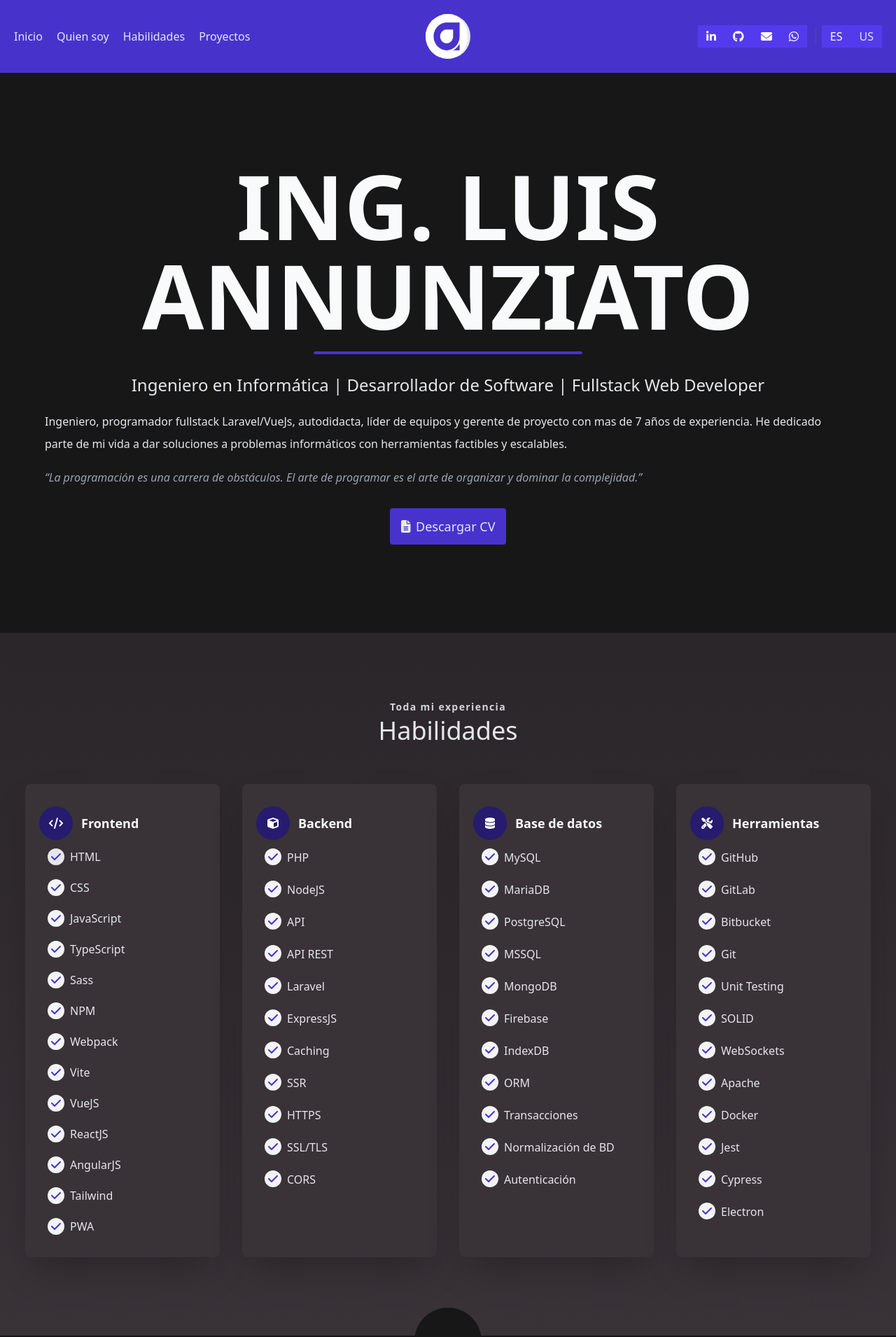
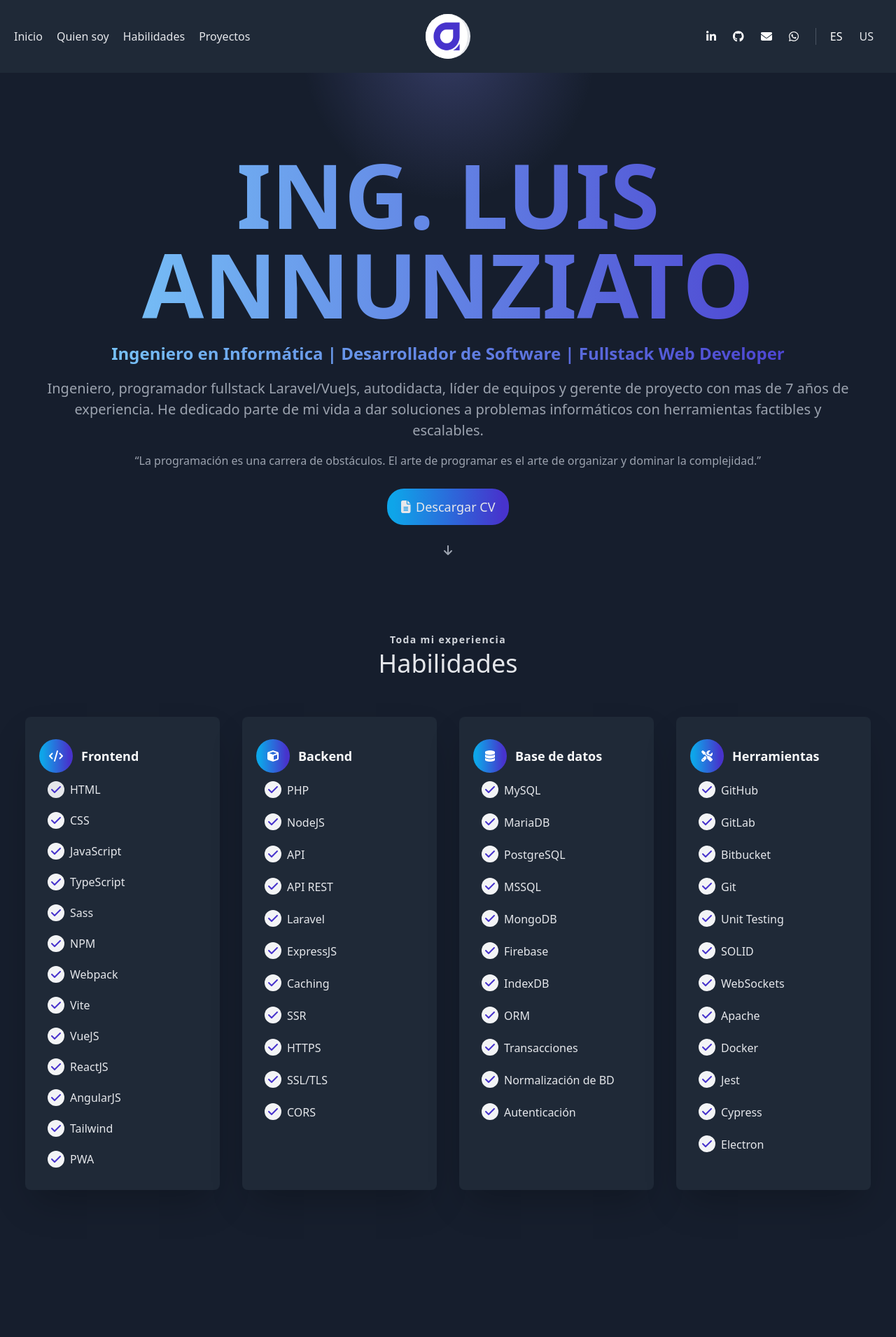
Before and after one commit to luisb0992/portfolio, a Vue app: page / in a window 1280 px wide. Shown: the top 1910 px of the page at 70% size. Built offline with nearby package versions, Linux system fonts and the light colour scheme.

Commit message:
feat: :art: Nuevo diseño y colores
Agregando nuevo diseño de colores para toda la landing

New design

```diff
--- a/package.json
+++ b/package.json
@@ -21,7 +21,7 @@
     "@vitejs/plugin-vue": "2.2.0",
     "autoprefixer": "10.4.2",
     "postcss": "8.4.7",
-    "tailwindcss": "3.0.23",
+    "tailwindcss": "3.3.3",
     "typescript": "4.5.4",
     "vite": "2.8.0",
     "vue-tsc": "0.29.8"
--- a/src/assets/css/tailwind.css
+++ b/src/assets/css/tailwind.css
@@ -1,3 +1,16 @@
 @tailwind base;
 @tailwind components;
 @tailwind utilities;
+
+.gdend {
+	background: radial-gradient(ellipse at center, #797ee199 0%, transparent 70%);
+	background-color: rgba(0, 0, 0, 0);
+	background-position-x: 0%;
+	background-position-y: 0%;
+	background-repeat: repeat;
+	background-attachment: scroll;
+	background-image: radial-gradient(rgba(121, 126, 225, 0.6) 0%, transparent 70%);
+	background-size: auto;
+	background-origin: padding-box;
+	background-clip: border-box;
+}
--- a/src/components/Header.vue
+++ b/src/components/Header.vue
@@ -32,29 +32,29 @@
 </script>
 
 <template>
-	<header class="bg-personal-gray-1 sticky top-0 z-[1]">
+	<header class="bg-personal-dark-gray-blue-1 sticky top-0 z-[1]">
 		<div class="container mx-auto flex flex-wrap p-5 flex-col md:flex-row items-center text-gray-200">
 			<nav class="flex lg:w-2/5 flex-wrap items-center text-sm sm:text-base md:ml-auto py-2 justify-center sm:justify-start gap-3 sm:gap-0">
 				<a
-					class="mr-5 hover:text-gray-300 transition-all duration-300"
+					class="mr-5 hover:text-sky-300 transition-all duration-300"
 					href="javascript:void(0)"
 					@click="toScroll('home')">
 					{{ trans('home') }}
 				</a>
 				<a
-					class="mr-5 hover:text-gray-300 transition-all duration-300"
+					class="mr-5 hover:text-sky-300 transition-all duration-300"
 					href="javascript:void(0)"
 					@click="toScroll('whoiam')">
 					{{ trans('whoiam') }}
 				</a>
 				<a
-					class="mr-5 hover:text-gray-300 transition-all duration-300"
+					class="mr-5 hover:text-sky-300 transition-all duration-300"
 					href="javascript:void(0)"
 					@click="toScroll('skills')">
 					{{ trans('skills') }}
 				</a>
 				<a
-					class="hover:text-gray-300 transition-all duration-300"
+					class="hover:text-sky-300 transition-all duration-300"
 					href="javascript:void(0)"
 					@click="toScroll('projects')">
 					{{ trans('projects') }}
@@ -71,41 +71,41 @@
 					:href="RRSS.linkedin"
 					target="_blank"
 					aria-label="Linkedin"
-					class="inline-flex items-center text-base bg-personal-gray-2 text-white hover:bg-gray-700 px-3 py-2 mt-4 md:mt-0 transition-all duration-300">
+					class="inline-flex items-center text-base bg-personal-dark-gray-blue-1 text-white hover:bg-gray-700 px-3 py-2 mt-4 md:mt-0 transition-all duration-300">
 					<font-awesome-icon icon="fa-brands fa-linkedin-in" />
 				</a>
 				<a
 					:href="RRSS.github"
 					target="_blank"
 					aria-label="Github"
-					class="inline-flex items-center text-base bg-personal-gray-2 text-white hover:bg-gray-700 px-3 py-2 mt-4 md:mt-0 transition-all duration-300">
+					class="inline-flex items-center text-base bg-personal-dark-gray-blue-1 text-white hover:bg-gray-700 px-3 py-2 mt-4 md:mt-0 transition-all duration-300">
 					<font-awesome-icon icon="fa-brands fa-github" />
 				</a>
 				<a
 					:href="'mailto:' + RRSS.emailOne"
 					target="_blank"
 					aria-label="Email"
-					class="inline-flex items-center text-base bg-personal-gray-2 text-white hover:bg-gray-700 px-3 py-2 mt-4 md:mt-0 transition-all duration-300">
+					class="inline-flex items-center text-base bg-personal-dark-gray-blue-1 text-white hover:bg-gray-700 px-3 py-2 mt-4 md:mt-0 transition-all duration-300">
 					<font-awesome-icon icon="fa-solid fa-envelope" />
 				</a>
 				<a
 					:href="RRSS.whatsapp"
 					target="_blank"
 					aria-label="Whatsapp"
-					class="inline-flex items-center text-base bg-personal-gray-2 text-white hover:bg-gray-700 px-3 py-2 mt-4 md:mt-0 transition-all duration-300">
+					class="inline-flex items-center text-base bg-personal-dark-gray-blue-1 text-white hover:bg-gray-700 px-3 py-2 mt-4 md:mt-0 transition-all duration-300">
 					<font-awesome-icon icon="fa-brands fa-whatsapp" />
 				</a>
 				<div class="border-r mx-2 border-gray-600 mt-4 lg:mt-0">&nbsp;</div>
 				<button
-					class="inline-flex items-center bg-personal-gray-2 border-0 py-1 px-3 text-base mt-4 md:mt-0 transition-all duration-300"
-					:class="es ? 'bg-gray-600 text-white hover:bg-gray-700' : ''"
+					class="inline-flex items-center bg-personal-dark-gray-blue-1 border-0 py-1 px-3 text-base mt-4 md:mt-0 transition-all duration-300"
+					:class="es ? 'bg-gray-600 text-white hover:bg-gray-700' : 'hover:bg-gray-700'"
 					@click="changeLanguaje()"
 					:disabled="es">
 					<span> {{ trans('spanish') }} </span>
 				</button>
 				<button
-					class="inline-flex items-center bg-personal-gray-2 border-0 py-1 px-3 text-base mt-4 md:mt-0 transition-all duration-300"
-					:class="!es ? 'bg-gray-600 text-white hover:bg-gray-700' : ''"
+					class="inline-flex items-center bg-personal-dark-gray-blue-1 border-0 py-1 px-3 text-base mt-4 md:mt-0 transition-all duration-300"
+					:class="!es ? 'bg-gray-600 text-white hover:bg-gray-700' : 'hover:bg-gray-700'"
 					@click="changeLanguaje()"
 					:disabled="!es">
 					<span> {{ trans('english') }} </span>
--- a/src/lang/es/app.ts
+++ b/src/lang/es/app.ts
@@ -76,8 +76,8 @@ const data: {} = {
 	transaction: 'Transacciones',
 	indexdb: 'IndexDB',
 	visitar: 'Visitar',
-	visitarSitio: 'Visitar sitio',
-	visitarRepo: 'Visitar respositorio',
+	visitarSitio: 'Sitio',
+	visitarRepo: 'Respositorio',
 	tools: 'Herramientas',
 	tool: 'Herramienta',
 	db_normalization: 'Normalización de BD',
--- a/src/lang/us/app.ts
+++ b/src/lang/us/app.ts
@@ -76,8 +76,8 @@ const data: {} = {
 	transaction: 'Transactions',
 	indexdb: 'IndexDB',
 	visitar: 'Visit',
-	visitarSitio: 'Visit website',
-	visitarRepo: 'Visit repository',
+	visitarSitio: 'Site',
+	visitarRepo: 'Repository',
 	tools: 'Tools',
 	tool: 'Tool',
 	db_normalization: 'Standardization of BD',
--- a/src/libs/fontawesome.ts
+++ b/src/libs/fontawesome.ts
@@ -5,10 +5,10 @@ import { library } from '@fortawesome/fontawesome-svg-core';
 import { FontAwesomeIcon } from '@fortawesome/vue-fontawesome';
 
 /* import specific icons */
-import { faUserSecret, faEnvelope, faFileLines, faCode, faCube, faDatabase, faScrewdriverWrench, faCheck } from '@fortawesome/free-solid-svg-icons';
+import { faUserSecret, faEnvelope, faFileLines, faCode, faCube, faDatabase, faScrewdriverWrench, faCheck, faArrowDown } from '@fortawesome/free-solid-svg-icons';
 import { faLinkedinIn, faGithub, faWhatsapp } from '@fortawesome/free-brands-svg-icons';
 
 /* add icons to the library */
-library.add(faUserSecret, faLinkedinIn, faEnvelope, faGithub, faWhatsapp, faFileLines, faCode, faCube, faDatabase, faScrewdriverWrench, faCheck);
+library.add(faUserSecret, faLinkedinIn, faEnvelope, faGithub, faWhatsapp, faFileLines, faCode, faCube, faDatabase, faScrewdriverWrench, faCheck, faArrowDown);
 
 export default FontAwesomeIcon;
--- a/src/view/partials/Skills.vue
+++ b/src/view/partials/Skills.vue
@@ -6,9 +6,9 @@
 
 <template>
 	<section
-		class="bg-gradient-to-t from-personal-brown-1 to-[#2b262a]"
+		class="bg-personal-dark-blue-1"
 		id="skills">
-		<div class="container px-5 py-24 mx-auto">
+		<div class="container px-5 pb-24 mx-auto">
 			<!-- header -->
 			<div class="flex flex-col text-center w-full mb-10">
 				<p class="text-sm text-gray-300 tracking-widest font-semibold mb-1">
@@ -24,9 +24,9 @@
 			<div class="flex flex-wrap">
 				<!-- frontend -->
 				<div class="p-4 lg:w-1/4 md:w-1/2 sm:w-1/2 w-full transition ease-in-out hover:-translate-y-1 hover:scale-105 duration-500">
-					<div class="flex rounded-lg h-full p-8 flex-col bg-personal-brown-1 shadow-2xl">
+					<div class="flex rounded-lg h-full p-8 flex-col bg-personal-dark-gray-blue-1 shadow-2xl">
 						<div class="flex items-center mb-3 -ml-3">
-							<div class="w-12 h-12 mr-3 inline-flex items-center justify-center rounded-full bg-personal-gray-3 text-white flex-shrink-0">
+							<div class="w-12 h-12 mr-3 inline-flex items-center justify-center rounded-full bg-gradient-to-r from-sky-500 from-10% to-personal-gray-1 to-90% text-white flex-shrink-0">
 								<font-awesome-icon icon="fa-solid fa-code" />
 							</div>
 							<h3 class="text-gray-50 text-lg font-semibold">
@@ -122,9 +122,9 @@
 
 				<!-- backend -->
 				<div class="p-4 lg:w-1/4 md:w-1/2 sm:w-1/2 w-full transition ease-in-out hover:-translate-y-1 hover:scale-105 duration-500">
-					<div class="flex rounded-lg h-full p-8 flex-col bg-personal-brown-1 shadow-2xl">
+					<div class="flex rounded-lg h-full p-8 flex-col bg-personal-dark-gray-blue-1 shadow-2xl">
 						<div class="flex items-center mb-3 -ml-3">
-							<div class="w-12 h-12 mr-3 inline-flex items-center justify-center rounded-full bg-personal-gray-3 text-white flex-shrink-0 font-extrabold">
+							<div class="w-12 h-12 mr-3 inline-flex items-center justify-center rounded-full bg-gradient-to-r from-sky-500 from-10% to-personal-gray-1 to-90% text-white flex-shrink-0 font-extrabold">
 								<font-awesome-icon icon="fa-solid fa-cube" />
 							</div>
 							<h2 class="text-gray-50 text-lg font-semibold">
@@ -228,9 +228,9 @@
 
 				<!-- Base de datos -->
 				<div class="p-4 lg:w-1/4 md:w-1/2 sm:w-1/2 w-full transition ease-in-out hover:-translate-y-1 hover:scale-105 duration-500">
-					<div class="flex rounded-lg h-full p-8 flex-col bg-personal-brown-1 shadow-2xl">
+					<div class="flex rounded-lg h-full p-8 flex-col bg-personal-dark-gray-blue-1 shadow-2xl">
 						<div class="flex items-center mb-3 -ml-3">
-							<div class="w-12 h-12 mr-3 inline-flex items-center justify-center rounded-full bg-personal-gray-3 text-white flex-shrink-0">
+							<div class="w-12 h-12 mr-3 inline-flex items-center justify-center rounded-full bg-gradient-to-r from-sky-500 from-10% to-personal-gray-1 to-90% text-white flex-shrink-0">
 								<font-awesome-icon icon="fa-solid fa-database" />
 							</div>
 							<h2 class="text-gray-50 text-lg font-semibold">
@@ -334,9 +334,9 @@
 
 				<!-- herramientas -->
 				<div class="p-4 lg:w-1/4 md:w-1/2 sm:w-1/2 w-full transition ease-in-out hover:-translate-y-1 hover:scale-105 duration-500">
-					<div class="flex rounded-lg h-full p-8 flex-col bg-personal-brown-1 shadow-2xl">
+					<div class="flex rounded-lg h-full p-8 flex-col bg-personal-dark-gray-blue-1 shadow-2xl">
 						<div class="flex items-center mb-3 -ml-3">
-							<div class="w-12 h-12 mr-3 inline-flex items-center justify-center rounded-full bg-personal-gray-3 text-white flex-shrink-0">
+							<div class="w-12 h-12 mr-3 inline-flex items-center justify-center rounded-full bg-gradient-to-r from-sky-500 from-10% to-personal-gray-1 to-90% text-white flex-shrink-0">
 								<font-awesome-icon icon="fa-solid fa-screwdriver-wrench" />
 							</div>
 							<h2 class="text-gray-50 text-lg font-semibold">
--- a/src/view/partials/Whoiam.vue
+++ b/src/view/partials/Whoiam.vue
@@ -6,28 +6,29 @@
 </script>
 <template>
 	<section
-		class="flex items-center justify-center py-20 md:py-0 bg-neutral-900 md:h-screen px-8 md:px-0"
+		class="flex items-center justify-center py-20 md:py-0 bg-personal-dark-blue-1 md:h-screen px-8 md:px-0 relative"
 		id="whoiam">
+		<div class="absolute top-0 -mt-40 sm:-mt-64 gdend py-52 w-full sm:w-1/3 opacity-50">&nbsp;</div>
 		<div class="container md:px-5 mx-auto">
 			<div class="flex flex-col md:flex-row w-full gap-20 items-center">
 				<div class="max-w-7xl mx-auto">
-					<h1 class="text-center text-4xl sm:text-7xl lg:text-9xl font-semibold mb-2 text-gray-50 items-center uppercase leading-tight animate-fade-in-down">
+					<h1 class="text-center text-4xl sm:text-7xl lg:text-9xl mb-2 text-transparent bg-clip-text bg-gradient-to-r from-sky-300 to-personal-gray-1 font-bold leading-tight uppercase animate-fade-in-down">
 						{{ trans('ing') }}
 						{{ trans('fullName') }}
 					</h1>
-					<article class="w-100 flex justify-center animate-slide-in-blurred-top">
+					<!-- <article class="w-100 flex justify-center animate-slide-in-blurred-top">
 						<hr class="w-40 lg:w-96 border-2 border-personal-gray-1 rounded my-2" />
-					</article>
+					</article> -->
 					<article class="mt-5 animate-fade-in-down">
-						<p class="text-gray-200 text-2xl font-medium text-center">
+						<p class="text-2xl text-center font-bold leading-tight text-transparent bg-clip-text bg-gradient-to-r from-sky-300 to-personal-gray-1">
 							{{ trans('iamdeveloper') }}
 						</p>
 					</article>
 					<article class="mt-5 max-w-6xl mx-auto animate-fade-in-down">
-						<p class="leading-loose text-gray-200 text-center lg:text-left font-normal">
+						<p class="leading-normal text-gray-400 text-center font-normal text-xl">
 							<span>{{ trans('aboutMe') }}</span>
 						</p>
-						<p class="leading-loose text-gray-400 text-center lg:text-left font-light italic mt-4">
+						<p class="leading-normal text-gray-400 text-center font-light mt-4">
 							{{ trans('phrase') }}
 						</p>
 					</article>
@@ -35,13 +36,18 @@
 						<a
 							:href="links.cv"
 							target="_blank"
-							class="inline-flex items-center focus:outline-none text-lg font-medium text-gray-200 bg-personal-gray-1 hover:bg-personal-gray-3 px-4 py-3 rounded transition-all duration-200 ease-in">
+							class="inline-flex items-center focus:outline-none text-lg font-medium text-gray-200 bg-gradient-to-r from-sky-500 from-5% to-personal-gray-1 to-95% hover:bg-gradient-to-r hover:from-sky-800 hover:from-10% hover:to-personal-gray-1 hover:to-90% px-5 py-3 rounded-3xl transition duration-300 ease-in-out">
 							<font-awesome-icon
 								icon="fa-solid fa-file-lines"
 								class="mr-2" />
 							{{ trans('downloadCV') }}
 						</a>
 					</article>
+					<article class="flex justify-center mt-7">
+						<font-awesome-icon
+							icon="fa-solid fa-arrow-down motion-safe:animate-bounce"
+							class="text-gray-400" />
+					</article>
 				</div>
 			</div>
 		</div>
--- a/tailwind.config.js
+++ b/tailwind.config.js
@@ -16,6 +16,10 @@ module.exports = {
 				'personal-gray-1': '#4733cc',
 				'personal-gray-2': '#533BED',
 				'personal-gray-3': '#261B6E',
+				'personal-dark-blue-1': '#161e2d',
+				'personal-light-blue-1': '#7dd2fc',
+				'personal-dark-gray-blue-1': '#1f2937',
+				'personal-dark-gray-blue-2': '#324259',
 			},
 			keyframes: {
 				'fade-in-down': {
```
Also changed, not shown: src/components/Footer.vue (+7 -7 lines), src/view/partials/Project.vue (+13 -10 lines), 1 other file (tests, documents, lock files or other folders).
